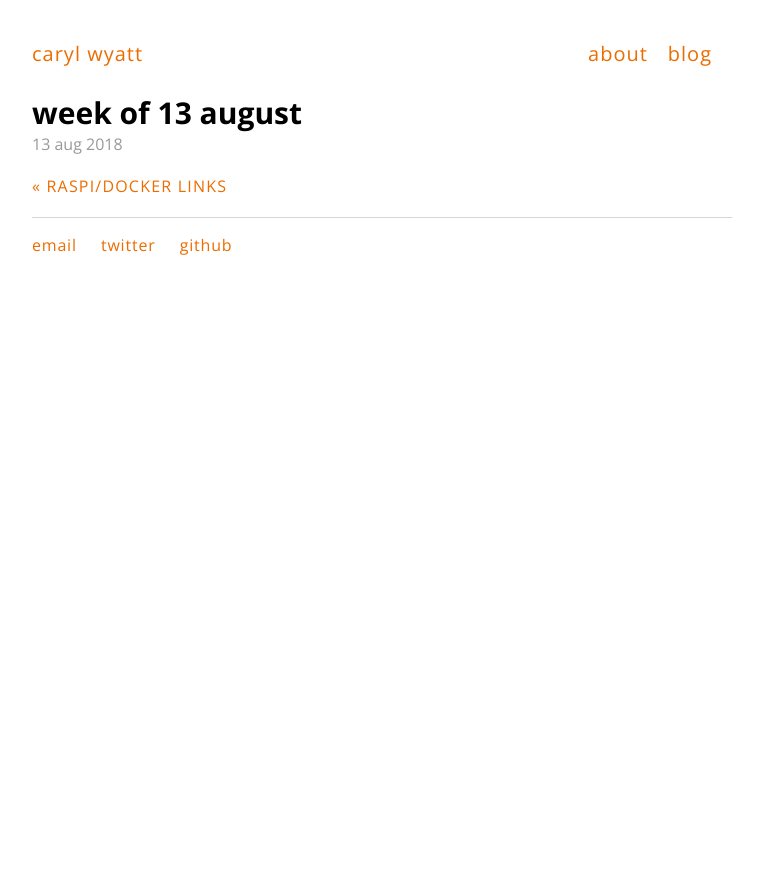
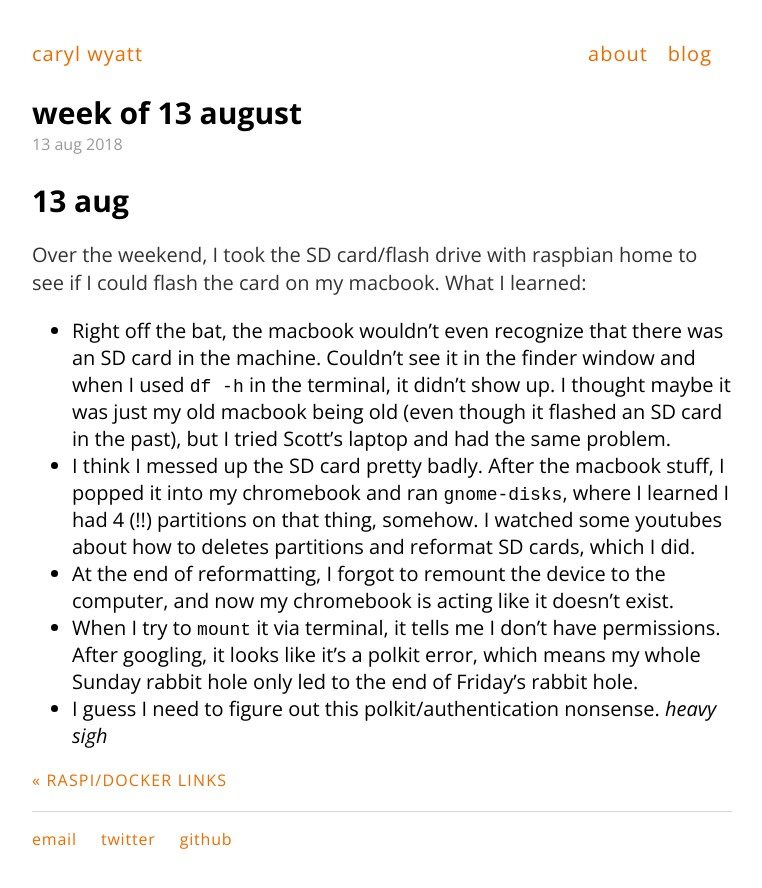
Before and after one commit to carylwyatt/carylwyatt.github.io, a Jekyll site: the page built from _posts/2018-08-13-week-of-13-august.md, in a window 1280 px wide. Shown: the top 888 px of the page, without its empty margins (258-1020 px from the left). Built offline with Jekyll 4.4.1, drawn with Linux system fonts in a browser that asks for light colours.

Commit message:
weekend update

```diff
--- a/_posts/2018-08-13-week-of-13-august.md
+++ b/_posts/2018-08-13-week-of-13-august.md
@@ -3,3 +3,12 @@ layout: post
 title: "week of 13 august"
 date: 2018-08-13
 ---
+
+## 13 aug
+
+Over the weekend, I took the SD card/flash drive with raspbian home to see if I could flash the card on my macbook. What I learned:
+- Right off the bat, the macbook wouldn't even recognize that there was an SD card in the machine. Couldn't see it in the finder window and when I used `df -h` in the terminal, it didn't show up. I thought maybe it was just my old macbook being old (even though it flashed an SD card in the past), but I tried Scott's laptop and had the same problem.
+- I think I messed up the SD card pretty badly. After the macbook stuff, I popped it into my chromebook and ran `gnome-disks`, where I learned I had 4 (!!) partitions on that thing, somehow. I watched some youtubes about how to deletes partitions and reformat SD cards, which I did.
+- At the end of reformatting, I forgot to remount the device to the computer, and now my chromebook is acting like it doesn't exist.
+- When I try to `mount` it via terminal, it tells me I don't have permissions. After googling, it looks like it's a polkit error, which means my whole Sunday rabbit hole only led to the end of Friday's rabbit hole.
+- I guess I need to figure out this polkit/authentication nonsense. *heavy sigh*
```
